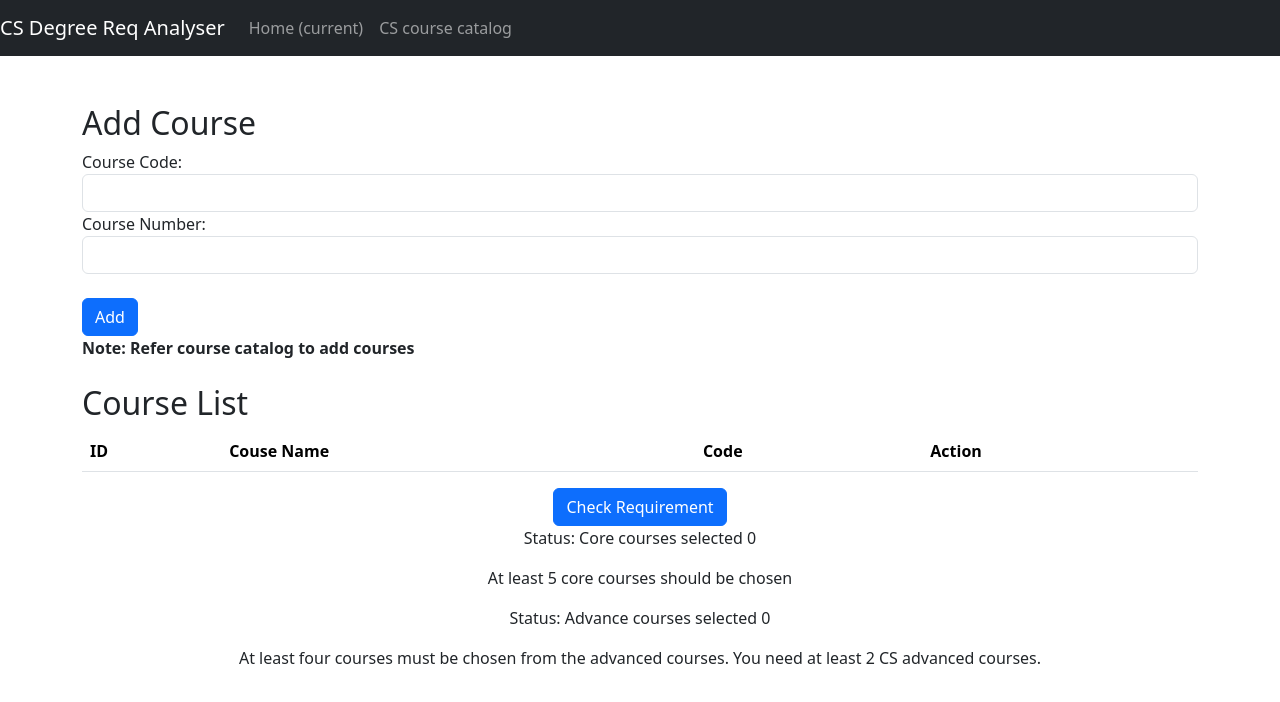
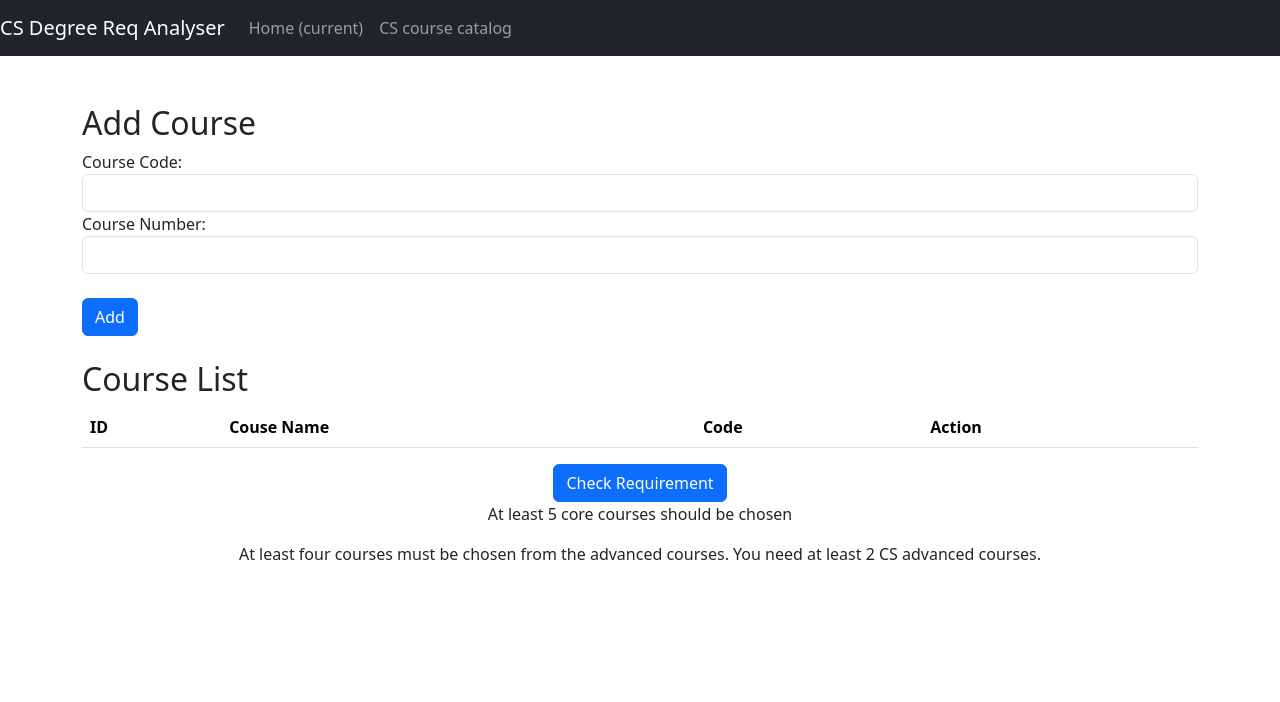
Before and after one commit to Furkhanhash/Degree-Requirement, an Angular app: page /addcourses in a window 1280 px wide. Shown: the top 702 px of the page. Built offline with nearby package versions, Linux system fonts and the light colour scheme.

Commit message:
Resolved conditions

```diff
--- a/src/app/addcourses/addcourses.component.html
+++ b/src/app/addcourses/addcourses.component.html
@@ -23,7 +23,7 @@
     </div> -->
     <button type="submit" class="btn btn-primary">Add </button>
   </form>
-  <p><strong>Note: Refer course catalog to add courses</strong></p>
+
   <h2 class="mt-4">Course List</h2>
   <table class="table">
     <thead>
@@ -51,15 +51,13 @@
   <div class="text-center">
   <button type="button" class="btn btn-primary" (click)="calculateCoreCoursesSatisfied()">Check Requirement</button></div>
 </div>
-  <div *ngIf="coreCoursesSatisfied <= 5 && advancedCourseflag < 1; else noCoreCourses">
+<div *ngIf="coreCoursesSatisfied < 5 || advancedCourseflag < 1; else noCoreCourses">
   <div class="text-center">
-      <p>Status: Core courses selected {{coreCoursesSatisfied}}</p>
-      <p>{{ coreCoursesSatisfied >= 5? ' Requirement for core courses met.':' At least 5 core courses should be chosen'}} </p>
-      <p>Status: Advance courses selected {{csAdvancedCourses.length}}</p>
+    <p>{{ coreCoursesSatisfied >= 5? 'Requirement for core courses met.':'At least 5 core courses should be chosen'}} </p>
     <p>{{ csAdvancedCourses.length >= 2 && advancedCourseflag == 1? 'Requirement for advanced courses met.' : 'At least four courses must be chosen from the advanced courses. You need at least 2 CS advanced courses.' }}</p>
   </div>
     <!-- <p>{{ advancedCoursesLeft }} advanced courses left to meet the requirement.</p> -->
 </div>
 <ng-template #noCoreCourses>
-    <div class="text-center"><p>You have met the minimum requirement for Master in CS degree.</p></div>
+  <div class="text-center"><p>You have met the minimum requirement for Master in CS degree{{coreCoursesSatisfied}}.</p></div>
 </ng-template>
--- a/src/app/addcourses/addcourses.component.ts
+++ b/src/app/addcourses/addcourses.component.ts
@@ -159,11 +159,14 @@ calculateCoreCoursesSatisfied(): void {
 
 
   this.coreCoursesSatisfied = 0; // Reset the count
+  this.advancedCourseflag = 0;
 
   this.courses.forEach(course => {
     // Check if the course is a core course
     if (this.coreCourses.some(coreCourse => coreCourse["course code"] === course["name"] && coreCourse["number"] === course["code"])) {
       this.coreCoursesSatisfied++;
+      console.log("Condtion core");
+      console.log( this.coreCoursesSatisfied);
     }
   });
 
```
Lines whose indentation alone changed are shown as unchanged.
